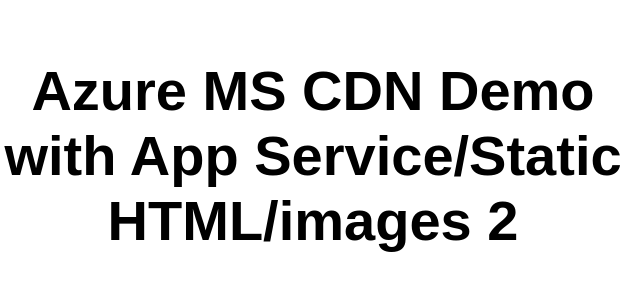
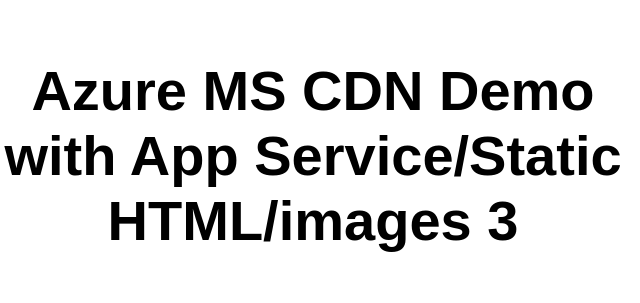
Before and after one commit to kshimazu-ms/my-first-static-web-app, a website: page src/index.html in a window 1280 px wide. Shown: the top 303 px of the page, 327-967 px from the left. Drawn offline with Linux system fonts and the light colour scheme.

Commit message:
local-cache-2

```diff
--- a/src/index.html
+++ b/src/index.html
@@ -10,7 +10,7 @@
 
 <body>
   <main>
-    <h1>Azure MS CDN Demo with App Service/Static HTML/images 2 </h1>
+    <h1>Azure MS CDN Demo with App Service/Static HTML/images 3 </h1>
   </main>
  <img src="cdn-overview.png" />
 </body>
```
